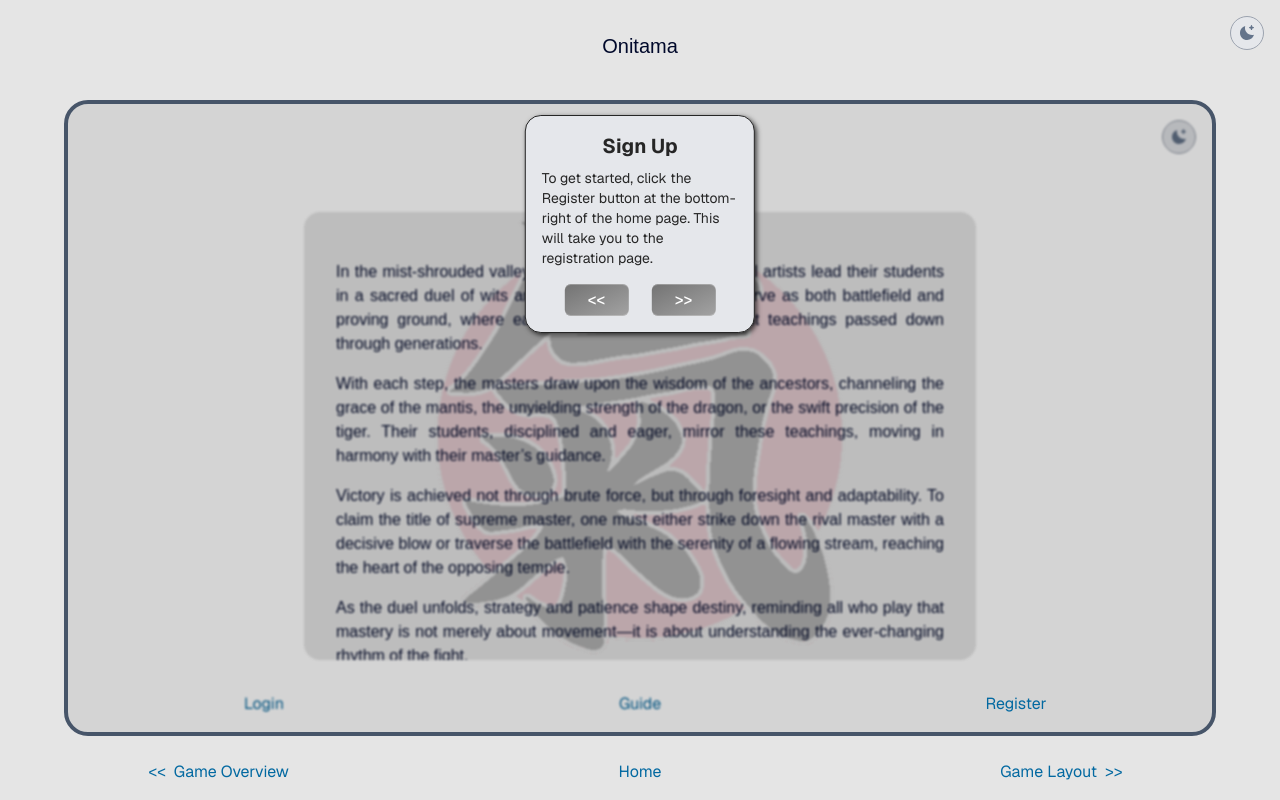
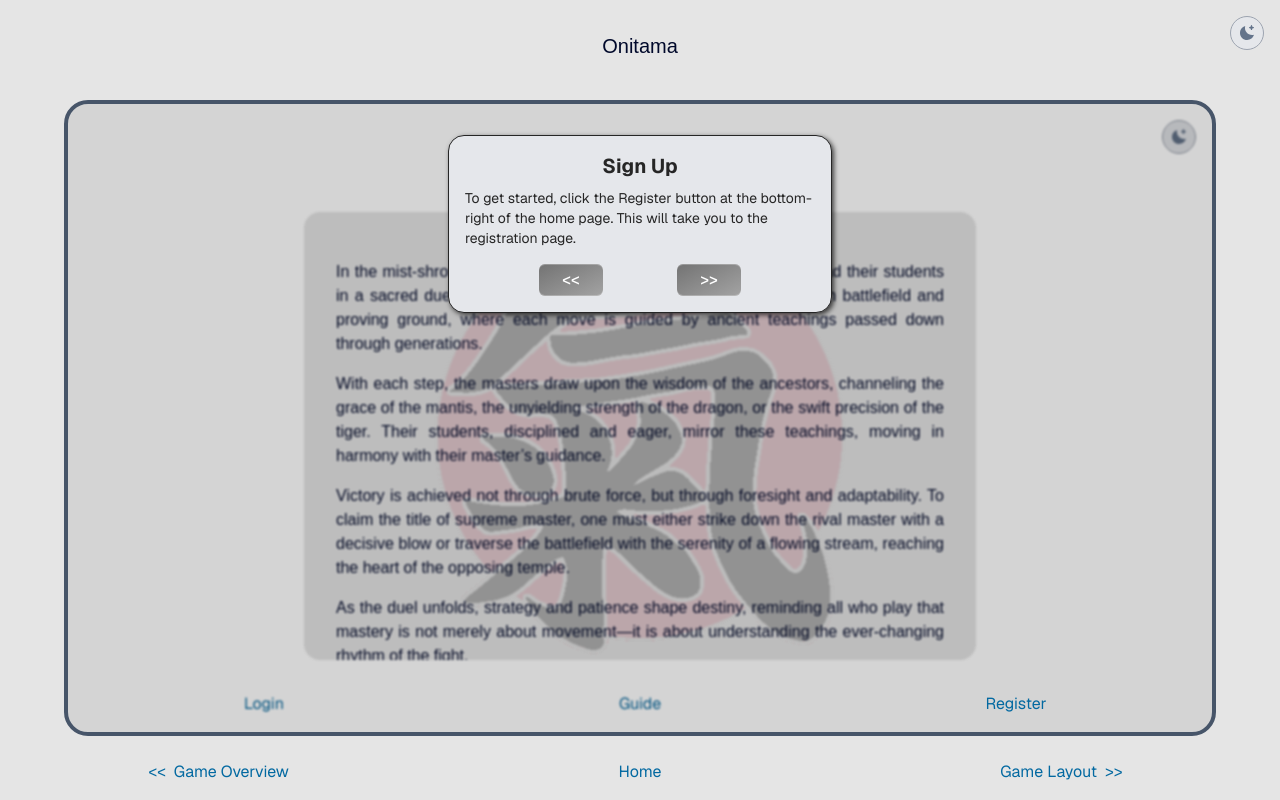
Before and after one commit to mngatewood/onitama, a Next.js app: page /guide/2 in a window 1280 px wide. Built offline with nearby package versions, Linux system fonts and the light colour scheme; a web font is replaced by a local one.

Commit message:
Add min width to modal and no-wrap on heading

```diff
--- a/app/components/guide/GuideModal.tsx
+++ b/app/components/guide/GuideModal.tsx
@@ -58,8 +58,8 @@ export const GuideModal = ({ modal, stage, updateStage }: GuideModalProps) => {
 	}
 
 	return (
-		<div className={`${positionClass} h-screen w-screen mx-auto transition-all duration-500 ease-in-out max-w-screen-md`}>
-			<div style={positionStyle} className={`${modalReady ? "opacity-1" : "opacity-0"} relative top-1/2 -translate-y-1/2 left-1/2 -translate-x-1/2 flex flex-col justify-center items-center landscape:max-w-[30%] w-5/6 mt-6 p-4 border border-neutral-800 text-neutral-800 bg-gray-200 shadow-[2px_2px_5px_0px_rgba(0,0,0,0.7)] dark:shadow-[2px_2px_5px_0px_rgba(255,255,255,0.7)] rounded-2xl transition-opacity duration-500 ease-in-out z-50`}>
+		<div className={`${positionClass} h-screen w-screen mx-auto transition-all duration-500 ease-in-out`}>
+			<div style={positionStyle} className={`${modalReady ? "opacity-1" : "opacity-0"} relative top-1/2 -translate-y-1/2 left-1/2 -translate-x-1/2 flex flex-col justify-center items-center landscape:max-w-[30%] w-5/6 min-w-96 mt-6 p-4 border border-neutral-800 text-neutral-800 bg-gray-200 shadow-[2px_2px_5px_0px_rgba(0,0,0,0.7)] dark:shadow-[2px_2px_5px_0px_rgba(255,255,255,0.7)] rounded-2xl transition-opacity duration-500 ease-in-out z-50`}>
 				<div className="relative top-0 left-1/2 w-0 h-0 flex justify-center items-center">
 
 					{modal.moveable &&
@@ -96,7 +96,7 @@ export const GuideModal = ({ modal, stage, updateStage }: GuideModalProps) => {
 						</>
 					}
 				</div>
-				<h2 className="text-xl font-bold">{heading}</h2>
+				<h2 className="text-xl font-bold whitespace-nowrap">{heading}</h2>
 				<p className="mt-2 max-w-sm text-sm">{modal.body}</p>
 				<div className="flex items-center justify-evenly w-full">
 					<button onClick={handlePrevious} className="mt-4 w-16 relative block h-8 rounded-md bg-gradient-to-br from-neutral-500 to-neutral-400 font-medium hover:bg-gradient-to-br hover:from-neutral-600 hover:to-neutral-400 text-white shadow-[0px_1px_0px_0px_#ffffff40_inset,0px_-1px_0px_0px_#ffffff40_inset] dark:hover:bg-white dark:hover:from-zinc-800 dark:hover:to-zinc-700 dark:bg-zinc-800 dark:from-zinc-900 dark:to-zinc-800 dark:shadow-[0px_1px_0px_0px_var(--zinc-800)_inset,0px_-1px_0px_0px_var(--zinc-800)_inset]">&lt;&lt;</button>
```
